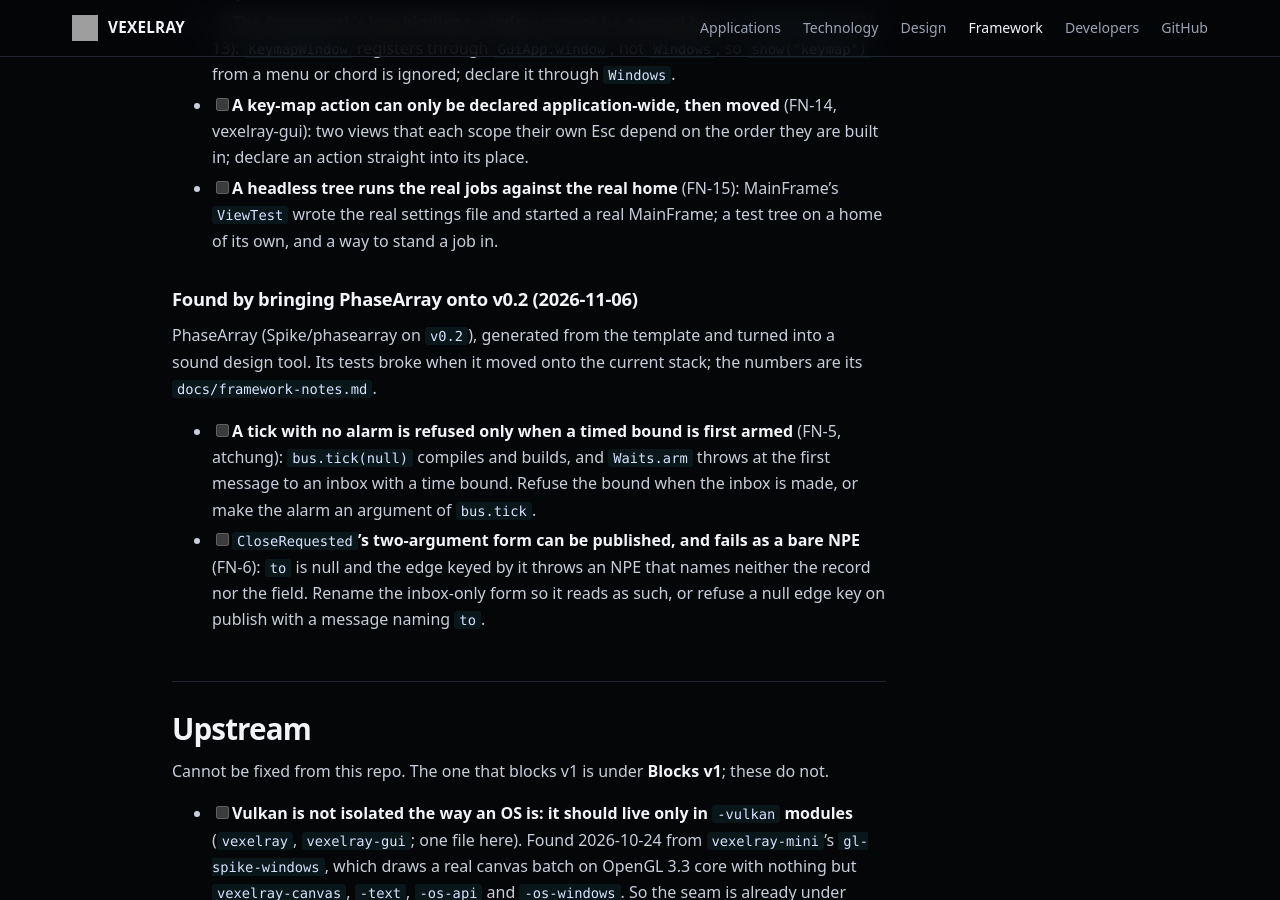
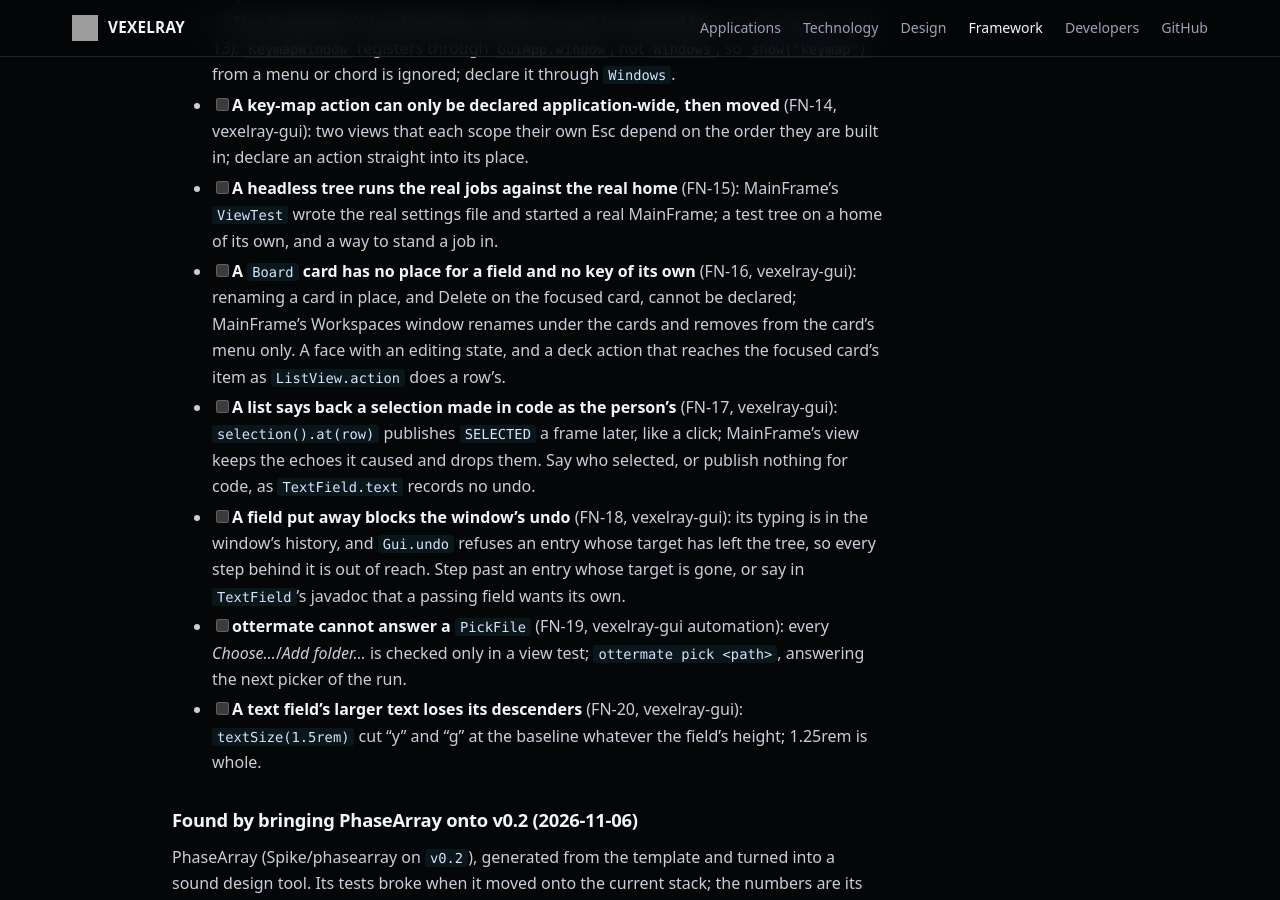
Before and after one commit to sibarum/vexelray-framework, a Jekyll site: the page built from docs/TODO.md, in a window 1280 px wide and 900 px high, scrolled down 38412 px. Built offline with Jekyll 4.4.1, drawn with Linux system fonts in a browser that asks for light colours; our own code applies the rules of GitHub Pages for plain Markdown files.

Commit message:
TODO: MainFrame M4.3's findings, FN-16 to FN-20
Co-Authored-By: Claude Opus 5.5 <noreply@anthropic.com>

```diff
--- a/docs/TODO.md
+++ b/docs/TODO.md
@@ -1354,6 +1354,20 @@ are its v0.2 notes (`docs/framework-notes.md` there).
       each scope their own Esc depend on the order they are built in; declare an action straight into its place.
 - [ ] **A headless tree runs the real jobs against the real home** (FN-15): MainFrame's `ViewTest` wrote the real
       settings file and started a real MainFrame; a test tree on a home of its own, and a way to stand a job in.
+- [ ] **A `Board` card has no place for a field and no key of its own** (FN-16, vexelray-gui): renaming a card in
+      place, and Delete on the focused card, cannot be declared; MainFrame's Workspaces window renames under the
+      cards and removes from the card's menu only. A face with an editing state, and a deck action that reaches the
+      focused card's item as `ListView.action` does a row's.
+- [ ] **A list says back a selection made in code as the person's** (FN-17, vexelray-gui): `selection().at(row)`
+      publishes `SELECTED` a frame later, like a click; MainFrame's view keeps the echoes it caused and drops them.
+      Say who selected, or publish nothing for code, as `TextField.text` records no undo.
+- [ ] **A field put away blocks the window's undo** (FN-18, vexelray-gui): its typing is in the window's history,
+      and `Gui.undo` refuses an entry whose target has left the tree, so every step behind it is out of reach.
+      Step past an entry whose target is gone, or say in `TextField`'s javadoc that a passing field wants its own.
+- [ ] **ottermate cannot answer a `PickFile`** (FN-19, vexelray-gui automation): every *Choose…*/*Add folder…* is
+      checked only in a view test; `ottermate pick <path>`, answering the next picker of the run.
+- [ ] **A text field's larger text loses its descenders** (FN-20, vexelray-gui): `textSize(1.5rem)` cut "y" and
+      "g" at the baseline whatever the field's height; 1.25rem is whole.
 
 ### Found by bringing PhaseArray onto v0.2 (2026-11-06)
 
```
